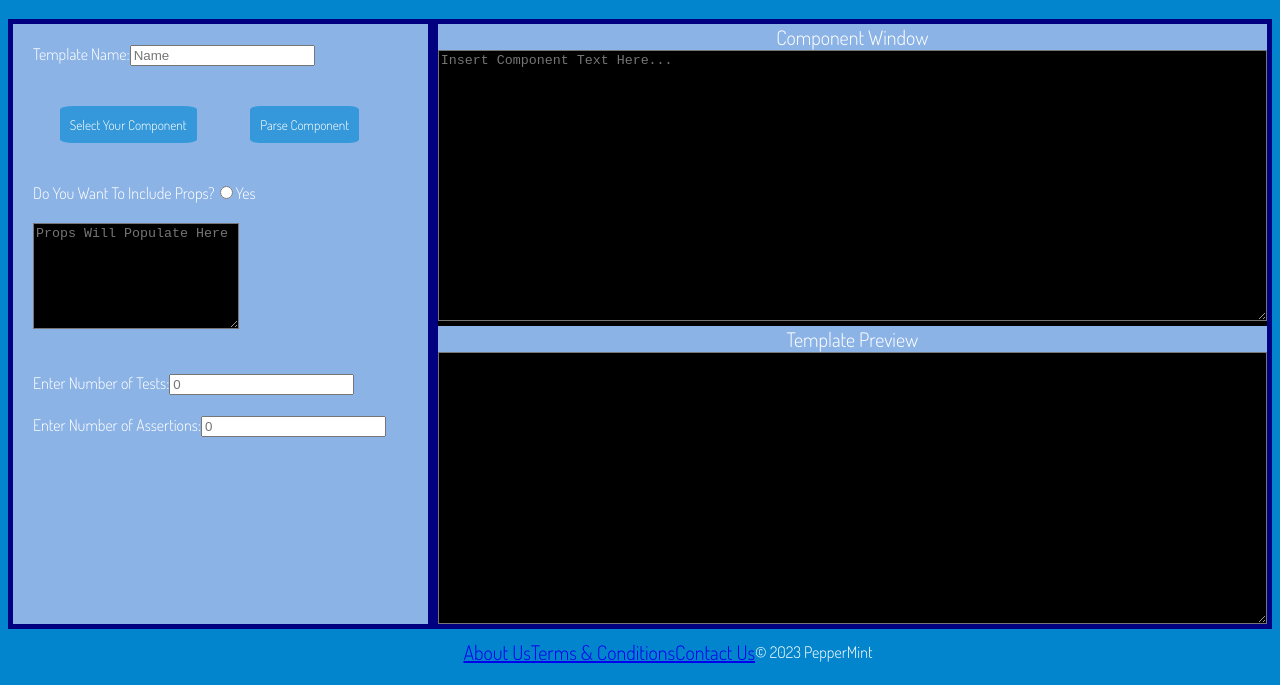
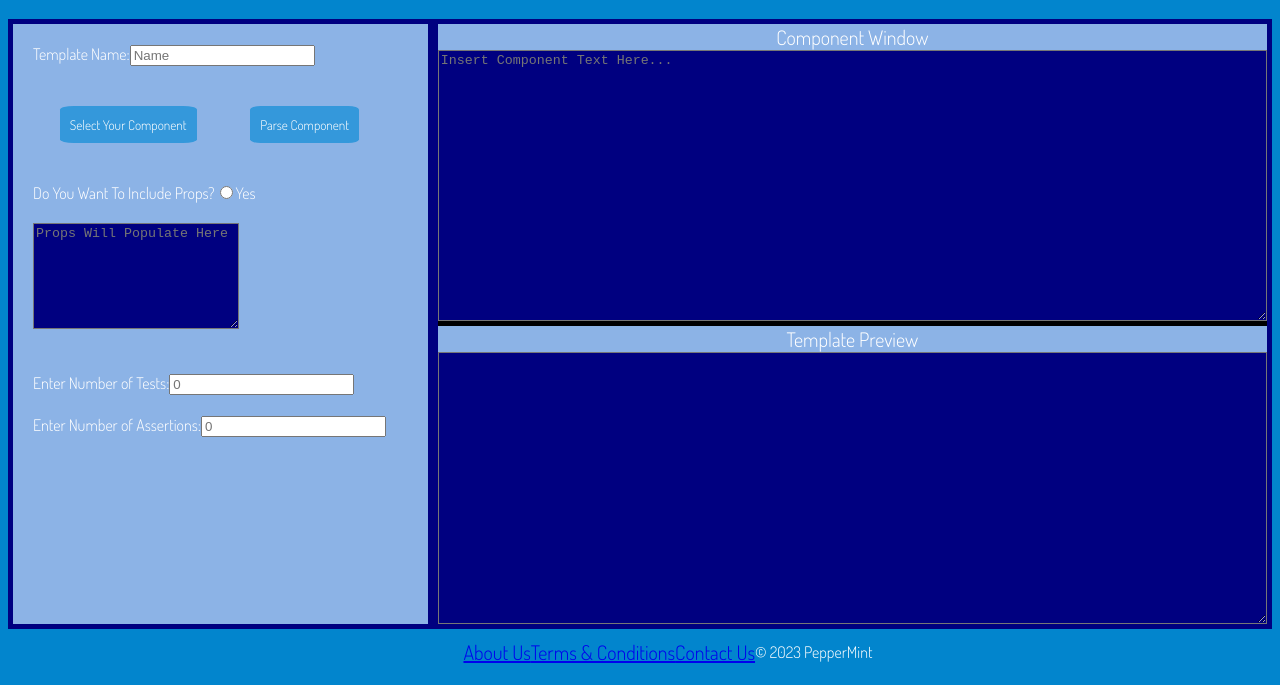
Before and after one commit to oslabs-beta/PepperMint, a React app: page /#/createtemplate in a window 1280 px wide. Shown: the part 115-800 px from the top of the page. Built offline with nearby package versions, Linux system fonts and the light colour scheme; a web font is replaced by a local one.

Commit message:
more changes to styling, and made prop box editable

```diff
--- a/src/components/CreateTemplate.js
+++ b/src/components/CreateTemplate.js
@@ -16,6 +16,10 @@ const CreateTemplate = (props) => {
         setIsDropdownOpen(!isDropdownOpen);
     }
 
+    const handleChange = (event) => {
+        setUserProps(event.value);
+    }
+
     const componentParsing = () => {
 
         const componentInputElement = document.getElementById('componentWindowTextInput');
@@ -32,6 +36,7 @@ const CreateTemplate = (props) => {
             //parse then runs the paring code
             //then populates the box with props
         }
+
     }
 
 
@@ -70,7 +75,7 @@ const CreateTemplate = (props) => {
                             <label for="html">Yes</label>
                             <br></br>
                             <br></br>
-                            <textarea id="templateProps" value={userProps} placeholder="Props Will Populate Here" />
+                            <textarea id="templateProps" value={userProps} onChange = {handleChange} placeholder="Props Will Populate Here" />
                         </form>
 
                         <form id="subsection3">
--- a/styles.css
+++ b/styles.css
@@ -135,7 +135,7 @@ footer {
 #templateProps {
     height: 100px;
     width: 200px;
-    background-color: black;
+    background-color: navy;
     color: white;
 
 }
@@ -215,6 +215,6 @@ button {
     direction: ltr;
     text-align: left;
     vertical-align: top;
-    background-color: black;
-    color: white;
+    background-color: navy;
+    color: pink;
 }
```
